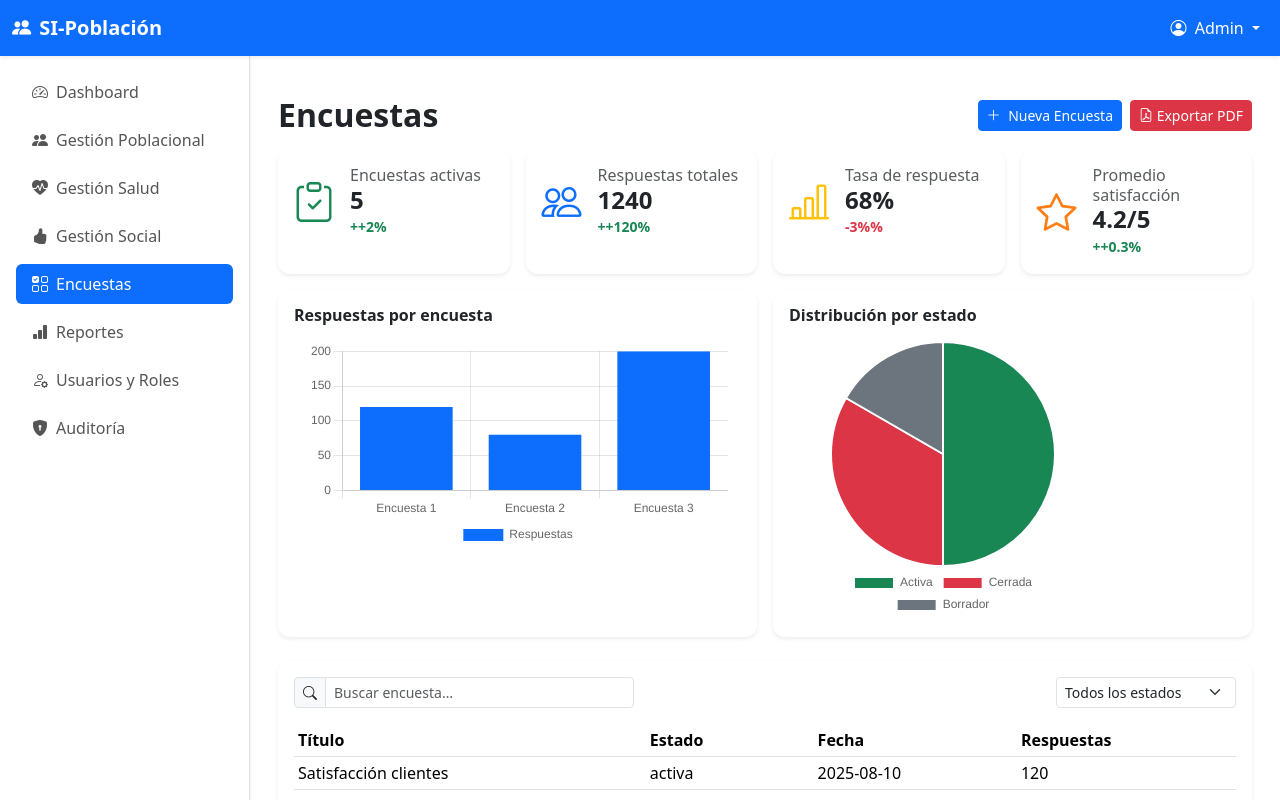
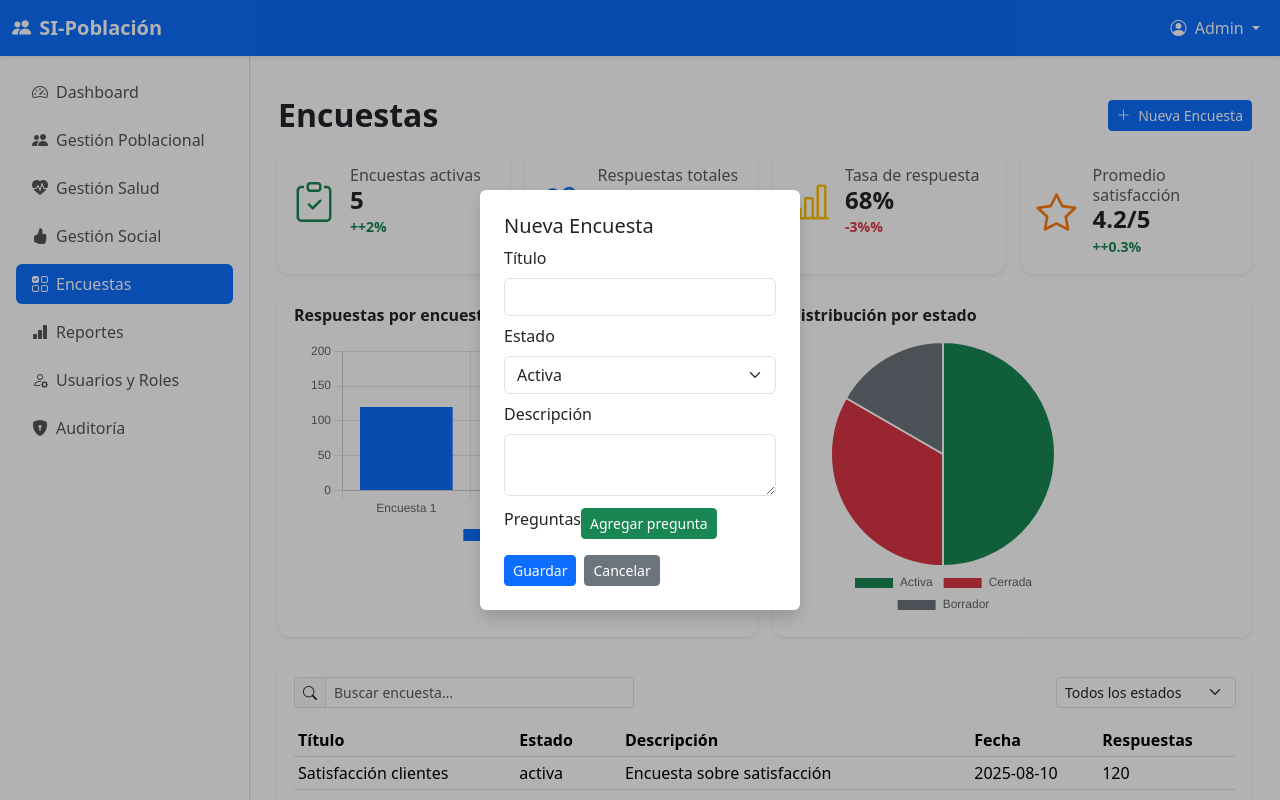
Before and after one commit to eduard-ve/sip_comunidades, a Vue app in the folder frontend/: page /encuestas in a window 1280 px wide. Both pictures are taken after a click on the button "Nueva Encuesta". Shown: the top 800 px of the page. Built offline with nearby package versions, Linux system fonts and the light colour scheme.

Commit message:
El flujo de creación de encuestas se ajusto, se  implemento modales separados para el formulario y las opciones de guardado (enlace o PDF), ademas se creo un componente para manejar el formulario de la encuesta.

```diff
--- a/frontend/src/components/EncuestaBase.vue
+++ b/frontend/src/components/EncuestaBase.vue
@@ -27,9 +27,6 @@
         <slot name="actions">
           <button class="btn btn-primary btn-sm" @click="$emit('create')">
             <i class="bi bi-plus-lg me-1"></i> Nueva Encuesta
-          </button>
-          <button class="btn btn-danger btn-sm" @click="$emit('export')">
-            <i class="bi bi-file-earmark-pdf"></i> Exportar PDF
           </button>
         </slot>
       </div>
@@ -171,7 +168,8 @@ const props = defineProps({
   searchPlaceholder: { type: String, default: 'Buscar…' }
 })
 
-defineEmits(['create', 'export', 'rowClick'])
+// Se eliminó el evento 'export'
+defineEmits(['create', 'rowClick'])
 
 const query = ref('')
 
--- /dev/null
+++ b/frontend/src/components/EncuestaForm.vue
@@ -0,0 +1,69 @@
+<template>
+  <div>
+    <h5>Nueva Encuesta</h5>
+    <form @submit.prevent="submit">
+      <div class="mb-2">
+        <label class="form-label">Título</label>
+        <input v-model="titulo" type="text" class="form-control" required />
+      </div>
+      <div class="mb-2">
+        <label class="form-label">Estado</label>
+        <select v-model="estado" class="form-select" required>
+          <option value="activa">Activa</option>
+          <option value="cerrada">Cerrada</option>
+          <option value="borrador">Borrador</option>
+        </select>
+      </div>
+      <div class="mb-2">
+        <label class="form-label">Descripción</label>
+        <textarea v-model="descripcion" class="form-control" rows="2" />
+      </div>
+      <div class="mb-2">
+        <label class="form-label">Preguntas</label>
+        <div v-for="(pregunta, idx) in preguntas" :key="idx" class="d-flex align-items-center mb-1">
+          <input v-model="pregunta.texto" type="text" class="form-control me-2" placeholder="Pregunta" required />
+          <select v-model="pregunta.tipo" class="form-select me-2" style="max-width:120px;">
+            <option value="texto">Texto</option>
+            <option value="opcion">Opción múltiple</option>
+          </select>
+          <button type="button" class="btn btn-danger btn-sm" @click="eliminarPregunta(idx)">✕</button>
+        </div>
+        <button type="button" class="btn btn-success btn-sm mt-1" @click="agregarPregunta">Agregar pregunta</button>
+      </div>
+      <button type="submit" class="btn btn-primary btn-sm mt-2">Guardar</button>
+      <button type="button" class="btn btn-secondary btn-sm ms-2 mt-2" @click="$emit('cancel')">Cancelar</button>
+    </form>
+  </div>
+</template>
+
+<script setup>
+import { ref } from 'vue'
+const emit = defineEmits(['save', 'cancel'])
+
+const titulo = ref('')
+const estado = ref('activa')
+const descripcion = ref('')
+const preguntas = ref([])
+
+function agregarPregunta() {
+  preguntas.value.push({ texto: '', tipo: 'texto' })
+}
+function eliminarPregunta(idx) {
+  preguntas.value.splice(idx, 1)
+}
+
+function submit() {
+  emit('save', {
+    titulo: titulo.value,
+    estado: estado.value,
+    descripcion: descripcion.value,
+    preguntas: preguntas.value.map(p => ({ ...p })),
+    fecha: new Date().toISOString().slice(0, 10),
+    respuestas: 0
+  })
+  titulo.value = ''
+  estado.value = 'activa'
+  descripcion.value = ''
+  preguntas.value = []
+}
+</script>
--- a/frontend/src/views/GestionEncuestas.vue
+++ b/frontend/src/views/GestionEncuestas.vue
@@ -6,10 +6,9 @@
     :table="table"
     search-placeholder="Buscar encuesta…"
     @create="createSurvey"
-    @export="exportResults"
     @rowClick="openSurvey"
   >
-    <!-- filtros adicionales -->
+    <!-- El resto de tus templates actuales -->
     <template #table-filters>
       <select v-model="selectedStatus" class="form-select form-select-sm" style="max-width: 180px;">
         <option value="">Todos los estados</option>
@@ -18,20 +17,58 @@
         <option value="borrador">Borrador</option>
       </select>
     </template>
-
-    <!-- pie de tabla -->
     <template #table-footer>
       <div class="d-flex justify-content-end text-muted small mt-2">
         Total: {{ filteredCount }} encuestas
       </div>
     </template>
   </EncuestaBase>
+
+  <!-- Modal para el formulario de la encuesta -->
+  <div v-if="showForm" class="modal-backdrop" style="position:fixed;top:0;left:0;width:100vw;height:100vh;z-index:1050;background:rgba(0,0,0,0.3);display:flex;align-items:center;justify-content:center;">
+    <div class="bg-white p-4 rounded shadow" style="min-width:320px;">
+      <EncuestaForm @save="saveSurvey" @cancel="cancelSurvey" />
+    </div>
+  </div>
+
+  <!-- NUEVO: Modal para elegir entre Enlace y PDF -->
+  <div v-if="showOptions" class="modal-backdrop" style="position:fixed;top:0;left:0;width:100vw;height:100vh;z-index:1050;background:rgba(0,0,0,0.3);display:flex;align-items:center;justify-content:center;">
+    <div class="bg-white p-4 rounded shadow" style="min-width:320px;">
+      <h5>Encuesta guardada</h5>
+      <div class="mb-3">¿Qué acción deseas realizar?</div>
+      <div class="d-flex justify-content-between">
+        <button class="btn btn-primary" @click="generateLink">Generar Enlace</button>
+        <button class="btn btn-secondary" @click="generatePdf">Generar PDF</button>
+      </div>
+    </div>
+  </div>
+
+  <!-- Modal para mostrar el enlace único (sin cambios) -->
+  <div v-if="showLink" class="modal-backdrop" style="position:fixed;top:0;left:0;width:100vw;height:100vh;z-index:1050;background:rgba(0,0,0,0.3);display:flex;align-items:center;justify-content:center;">
+    <div class="bg-white p-4 rounded shadow" style="min-width:320px;">
+      <h5>Encuesta creada</h5>
+      <div class="mb-2">Comparte este enlace con los usuarios:</div>
+      <div class="mb-3">
+        <input :value="enlaceEncuesta" class="form-control" readonly />
+      </div>
+      <button class="btn btn-primary btn-sm" @click="showLink = false">Cerrar</button>
+    </div>
+  </div>
 </template>
 
 <script setup>
-import { ref, computed } from "vue"
+import { ref, computed, onMounted } from "vue"
 import EncuestaBase from "../components/EncuestaBase.vue"
+import EncuestaForm from "../components/EncuestaForm.vue"
 
+// Variables de estado
+const showForm = ref(false)
+const showLink = ref(false)
+const showOptions = ref(false) // NUEVO: Estado para el modal de opciones
+const enlaceEncuesta = ref("")
+const lastSavedSurveyId = ref(null) // NUEVO: Para guardar el ID de la última encuesta guardada
+
+// Datos de la interfaz
 const kpis = ref([
   { title: "Encuestas activas", value: 5, change: "+2", icon: "bi-clipboard-check", colorIcon: "#198754" },
   { title: "Respuestas totales", value: 1240, change: "+120", icon: "bi-people", colorIcon: "#0d6efd" },
@@ -64,33 +101,78 @@ const table = ref({
   columns: [
     { key: "titulo", label: "Título" },
     { key: "estado", label: "Estado" },
+    { key: "descripcion", label: "Descripción" },
     { key: "fecha", label: "Fecha" },
     { key: "respuestas", label: "Respuestas" }
   ],
-  rows: [
-    { titulo: "Satisfacción clientes", estado: "activa", fecha: "2025-08-10", respuestas: 120 },
-    { titulo: "Evaluación interna", estado: "cerrada", fecha: "2025-07-22", respuestas: 80 },
-    { titulo: "Clima laboral", estado: "activa", fecha: "2025-08-05", respuestas: 200 },
-    { titulo: "Mejoras 2026", estado: "borrador", fecha: "-", respuestas: 0 }
-  ]
+  rows: []
 })
 
 const selectedStatus = ref("")
 
-// filtrar según estado
+// Ciclo de vida: Cargar datos desde localStorage al montar el componente
+onMounted(() => {
+  const saved = localStorage.getItem('encuestas')
+  if (saved) {
+    table.value.rows = JSON.parse(saved)
+  } else {
+    // Datos de muestra si no hay nada en localStorage
+    table.value.rows = [
+      { titulo: "Satisfacción clientes", estado: "activa", descripcion: "Encuesta sobre satisfacción", preguntas: [], fecha: "2025-08-10", respuestas: 120 },
+      { titulo: "Evaluación interna", estado: "cerrada", descripcion: "Evaluación de procesos internos", preguntas: [], fecha: "2025-07-22", respuestas: 80 },
+      { titulo: "Clima laboral", estado: "activa", descripcion: "Encuesta sobre clima laboral", preguntas: [], fecha: "2025-08-05", respuestas: 200 },
+      { titulo: "Mejoras 2026", estado: "borrador", descripcion: "Sugerencias para mejoras", preguntas: [], fecha: "-", respuestas: 0 }
+    ]
+  }
+})
+
+// Funciones de lógica
+function saveToLocalStorage() {
+  localStorage.setItem('encuestas', JSON.stringify(table.value.rows))
+}
+
+function createSurvey() {
+  showForm.value = true
+}
+
+function saveSurvey(nuevaEncuesta) {
+  // Generar un ID único simple
+  const id = Date.now().toString()
+  nuevaEncuesta.id = id
+  table.value.rows.push(nuevaEncuesta)
+  saveToLocalStorage()
+
+  // Guardar el ID de la encuesta recién creada
+  lastSavedSurveyId.value = id
+
+  // Ocultar el formulario y mostrar el modal de opciones
+  showForm.value = false
+  showOptions.value = true
+}
+
+function cancelSurvey() {
+  showForm.value = false
+}
+
+// Función para generar y mostrar el enlace
+function generateLink() {
+  showOptions.value = false // Oculta el modal de opciones
+  enlaceEncuesta.value = `${window.location.origin}/encuesta/${lastSavedSurveyId.value}`
+  showLink.value = true // Muestra el modal del enlace
+}
+
+// Función para simular la generación de PDF
+function generatePdf() {
+  showOptions.value = false // Oculta el modal de opciones
+  alert("Procesando la generación del PDF. Esta función requiere una librería externa.")
+}
+
+// Propiedad computada para el conteo de encuestas filtradas
 const filteredCount = computed(() => {
   if (!selectedStatus.value) return table.value.rows.length
   return table.value.rows.filter(r => r.estado === selectedStatus.value).length
 })
 
-function createSurvey() {
-  alert("Crear nueva encuesta")
-}
-
-function exportResults() {
-  alert("Exportar resultados")
-}
-
 function openSurvey(row) {
   alert("Abrir encuesta: " + row.titulo)
 }
```
